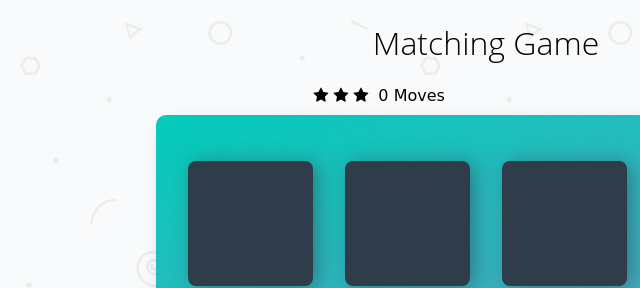
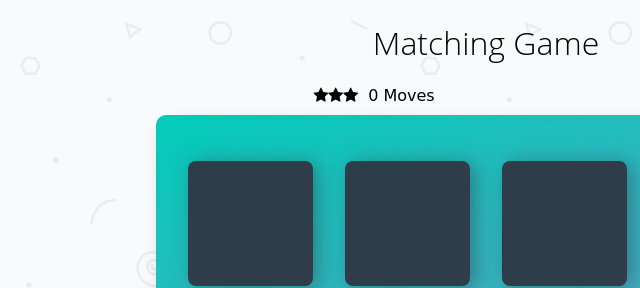
Before and after one commit to developenguin/memory-game, a website: page index.html in a window 1280 px wide. Shown: the top 288 px of the page, 154-794 px from the left. Drawn offline with nearby package versions, Linux system fonts and the light colour scheme; a web font is replaced by a local one.

Commit message:
Determine stars based on number of moves

```diff
--- a/index.html
+++ b/index.html
@@ -18,11 +18,7 @@
       </header>
 
       <section class="score-panel">
-        <ul class="stars">
-          <li><i class="fa fa-star"></i></li>
-          <li><i class="fa fa-star"></i></li>
-          <li><i class="fa fa-star"></i></li>
-        </ul>
+        <ul class="stars"></ul>
 
         <span class="moves">0</span> Moves
 
--- a/js/app.js
+++ b/js/app.js
@@ -13,6 +13,7 @@ function initializeNewGame() {
   resetGameState();
 
   displayCardsOnScreen(gameState.cards);
+  updateStarRatingForGame();
   registerEventListeners();
 
 }
@@ -100,14 +101,60 @@ function handleMove() {
 
   }
 
+  updateStarRatingForGame();
+
 }
 
 function increaseMoveCounter() {
 
-  var $moves = $('.moves'),
-      movesCount = parseInt($moves.text(), 10);
+  var $moves = $('.moves');
 
-  $moves.text(movesCount + 1);
+  gameState.moves++;
+
+  $moves.text(gameState.moves);
+
+}
+
+function updateStarRatingForGame() {
+
+  var $stars = $('.stars'),
+      i;
+
+  determineStarRatingForGame();
+  $stars.empty();
+
+  for (i = 0; i < gameState.stars; i++) {
+
+    $stars.append(generateStar());
+
+  }
+
+}
+
+function determineStarRatingForGame() {
+
+  var rating = 3;
+
+  if (gameState.moves >= 16) {
+    rating = 2;
+  }
+
+  if (gameState.moves >= 20) {
+    rating = 1;
+  }
+
+  gameState.stars = rating;
+
+}
+
+function generateStar() {
+
+  var $li = $('<li></li>'),
+      $starIcon = $('<i></i>').addClass('fa fa-star');
+
+  $li.append($starIcon);
+
+  return $li;
 
 }
 
```
